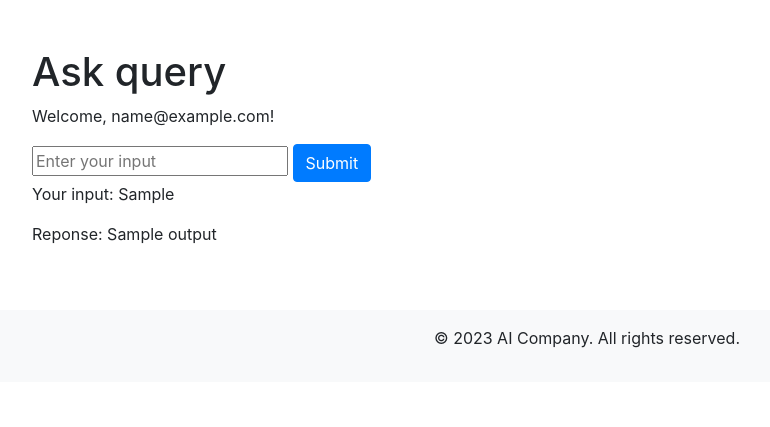
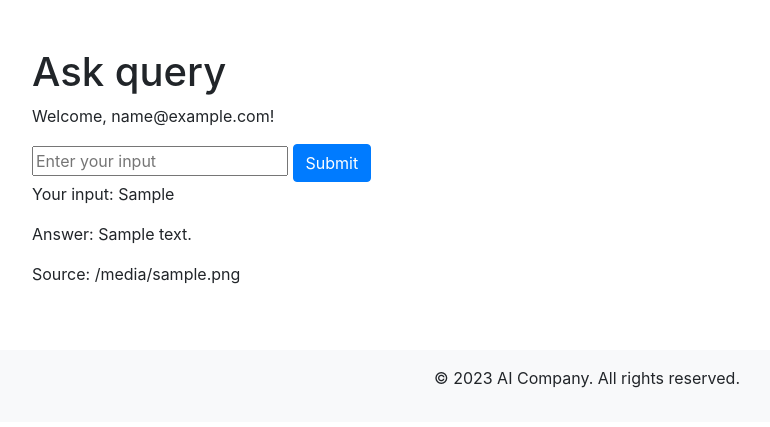
Before and after one commit to talhaanwarch/doc_chat, a Flask app: template frontend/templates/query.html in a window 1280 px wide. Shown: the part 88-515 px from the top of the page, without its empty margins (53-823 px from the left). Run offline with Flask 3, Linux system fonts and the light colour scheme; the template is opened without the code that fills it: most values are stand-ins (such as "Sample title", 1, 10 or a date in 2020); parts of the project's set-up code (start-up, migrations or seed data) failed here and were passed over; some libraries are stand-ins or nearby versions.

Commit message:
incomlete

```diff
--- a/app/app.py
+++ b/app/app.py
@@ -31,11 +31,11 @@ def on_startup():
 
 
 @app.post("/doc_ingestion")
-def add_documents(doc: DocModel, background_tasks: BackgroundTasks):
+def add_documents(doc: DocModel, background_tasks: BackgroundTasks,  request: Request):
     """
     Endpoint to add documents for ingestion.
     """
-    background_tasks.add_task(process_documents, doc)
+    background_tasks.add_task(process_documents, doc, request)
     return JSONResponse(content={"message": "Documents ingestion process started"})
 
 def process_documents(doc: DocModel, request: Request):
--- a/frontend/queries.py
+++ b/frontend/queries.py
@@ -1,4 +1,4 @@
-from flask import Blueprint, render_template, request, session
+from flask import Blueprint, render_template, request, session, redirect
 import requests
 import structlog
 
@@ -31,7 +31,9 @@ def query():
                 logger.info("query")
                 logger.info(query_result)
                 return render_template("query.html", user_email=user_email, user_input=user_input,
-                                       output=query_result.get('answer', ''), error=query_result.get('error', ''))
+                                       answer=query_result.get('answer', ''),
+                                       source=query_result.get('source', ''),
+                                       error=query_result.get('error', ''))
 
             # Render the query.html template without user input initially
             return render_template("query.html", user_email=user_email)
--- a/frontend/templates/query.html
+++ b/frontend/templates/query.html
@@ -35,8 +35,14 @@
         <p>Your input: {{ user_input }}</p>
         {% endif %}
 
-        {% if output %}
-        <p>Reponse: {{ output }}</p>
+        {% if answer %}
+        <p>Answer: {{ answer }}</p>
+        {% endif %}
+
+        {% if source %}
+        {% for src in source %}
+        <p>Source: {{ src }}</p>
+        {% endfor %}
         {% endif %}
 
     </div>
--- a/frontend/uploads.py
+++ b/frontend/uploads.py
@@ -1,4 +1,4 @@
-from flask import Blueprint, render_template, request, session
+from flask import Blueprint, render_template, request, session, redirect
 import requests
 import boto3
 from .utils import Settings
```
Also changed, not shown: app/vector_database.py (+1 -11 lines).
